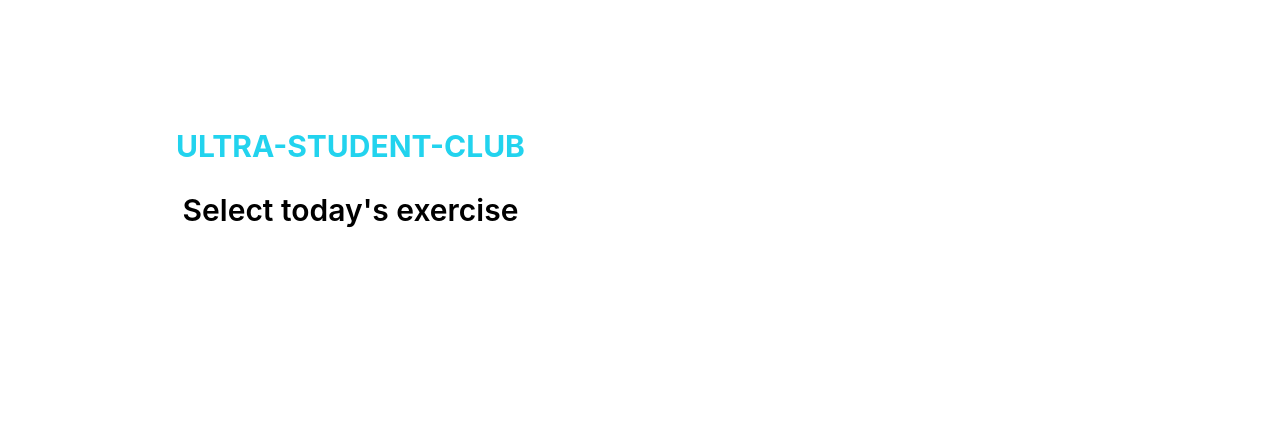
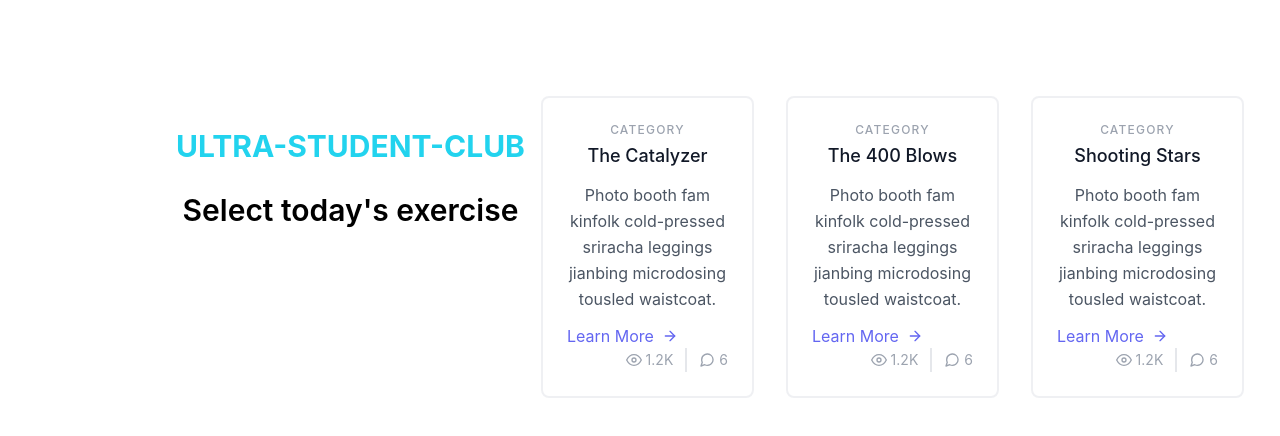
Before and after one commit to sinha45/exercise-app-web, a React (Create React App) app: page / in a window 1280 px wide. Shown: the top 436 px of the page. Built offline with nearby package versions, Linux system fonts and the light colour scheme.

Commit message:
card added

```diff
--- a/src/App.js
+++ b/src/App.js
@@ -7,7 +7,7 @@ function App() {
   return (
     <div className="App">
       <Header></Header>
-
+      <Card></Card>
     </div>
   );
 }
```
